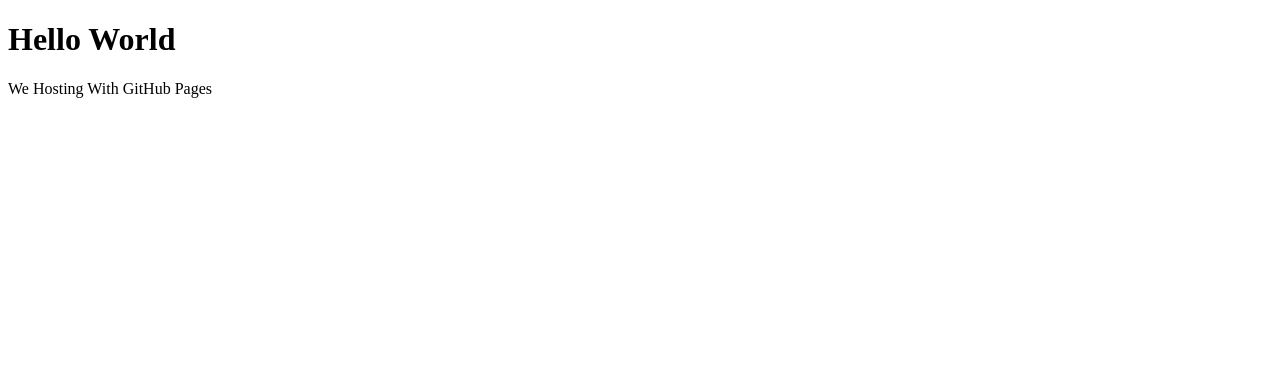
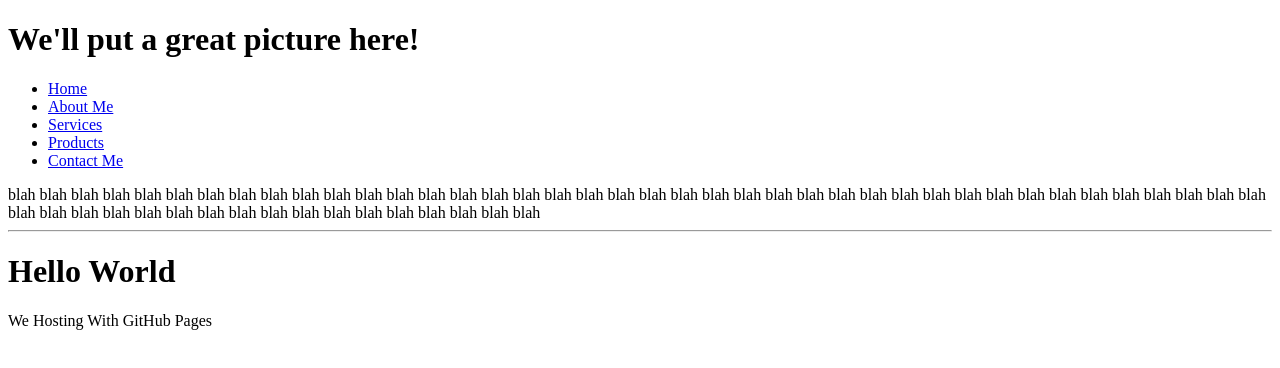
Before and after one commit to TatConger/TatConger.github.io, a plain HTML site: page index.html in a window 1280 px wide. Drawn offline with Linux system fonts and the light colour scheme.

Commit message:
Update index.html

```diff
--- a/index.html
+++ b/index.html
@@ -1,6 +1,55 @@
 <!DOCTYPE html>
 <html>
+    <head>
+        <title>Love Designs</title>
+
+        <!-- <meta charset="utf-8">
+            <link rel="stylesheet" href="css/styles.css">
+            <meta name="viewport" content="width=device-width, initial scale=1"> -->
+
+        <!-- Google Fonts Here -->
+
+        <!-- Replace Icon Refs -->
+        <link rel="shortcut icon" href="images/favicon.ico">
+        <link rel="icon" type="image/png" sizes="32x32" href="images/favicon-32.png">
+        <link rel="apple-touch-icon" sizes="180x180" href="images/apple-touch-icon.png">
+        <link rel="icon" sizes="192x192" href="images/android-chrome-192.png">
+    </head>
     <body>
+        <div id="container">
+            <header>
+                <h1>We'll put a great picture here!</h1>
+            </header>
+
+            <nav>
+                <ul>
+                    <li><a href="index.html">Home</a></li>
+                    <li><a href="about.html">About Me</a></li>
+                    <li><a href="services.html">Services</a></li>
+                    <li><a href="products.html">Products</a></li>
+                    <li><a href="contact.html">Contact Me</a></li>
+                </ul>
+            </nav>
+        </div>
+
+        <div id="container">
+            <main>
+                <div class="mobile">
+                    <!-- Brief Site Overview for Mobile -->
+                </div>
+
+                <div class="tablet-desktop">
+                    blah blah blah blah blah blah blah blah blah blah blah blah blah blah blah blah blah blah blah blah blah blah blah blah blah blah blah blah blah blah blah blah blah blah blah blah blah blah blah blah blah blah blah blah blah blah blah blah blah blah blah blah blah blah blah blah blah
+                </div>
+
+                <hr>
+
+                <div class="grid">
+                    <figure class="frame">
+                    </figure>
+                </div>
+            </main>
+        </div>
         <h1>Hello World</h1>
         <p>We Hosting With GitHub Pages</p>
     </body>
```
